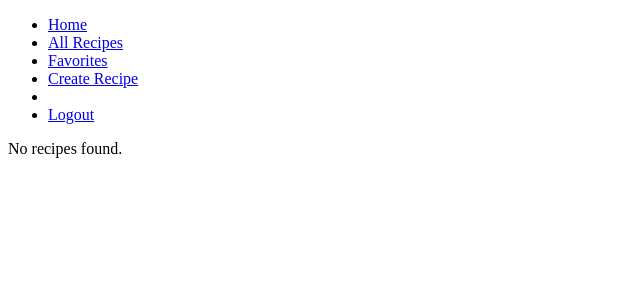
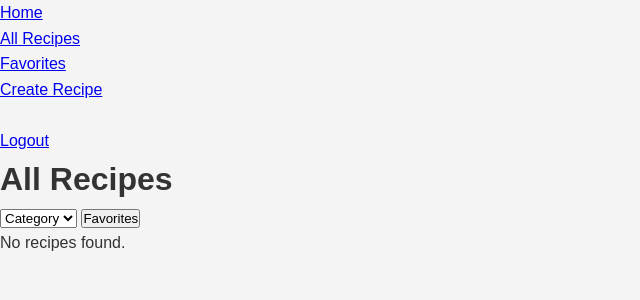
Before and after one commit to TravisNeto/recipe-manager-app, a Django app: page /recipes/ in a window 1280 px wide. Shown: the top 300 px of the page, without its empty margins (0-640 px from the left). Run offline with Django 5.2, Linux system fonts and the light colour scheme; the visitor is signed in with stand-in values (Sample User, id 1); data that the repository does not hold is empty.

Commit message:
Reformatted Recipe List

```diff
--- a/main_app/static/css/recipe-list.css
+++ b/main_app/static/css/recipe-list.css
@@ -0,0 +1,12 @@
+* {
+    margin: 0;
+    padding: 0;
+    box-sizing: border-box;
+}
+
+body {
+    font-family: Arial, sans-serif;
+    line-height: 1.6;
+    background-color: #f4f4f4;
+    color: #333;
+}
--- a/main_app/templates/recipes/recipe_list.html
+++ b/main_app/templates/recipes/recipe_list.html
@@ -6,11 +6,25 @@
 {% endblock %}
 
 {% block content %}
+<div class="container">
+    <h1 class="page-title">All Recipes</h1>
+
+    <div class="filter-section">
+        <select>
+            <option>Category</option>
+            <!-- Add your category options here -->
+        </select>
+        <button>Favorites</button>
+    </div>
+
+    <div class="recipe-grid">
         {% for recipe in recipes %}
-<div>
-  <h2>{{ recipe.title }}</h2>
+        <div class="recipe-card">
+            <div class="recipe-card-content">
+                <h2 class="recipe-card-title">{{ recipe.title }}</h2>
                 <span class="category-badge">{{ recipe.get_category_display }}</span>
                 <p><small>{{ recipe.description }}</small></p>
+            </div>
             <div class="recipe-actions">
                 <a href="{% url 'recipe-detail' recipe.id %}" class="btn view">View Recipe</a>
                 <form method="POST" action="{% url 'favorite-create' recipe.id %}" style="display: inline;">
@@ -18,8 +32,13 @@
                     <button type="submit" class="btn favorite">Add to Favorites</button>
                 </form>
             </div>
+            <div class="favorite-icon">♥</div>
         </div>
         {% empty %}
+        <div class="empty-state">
             <p>No recipes found.</p>
+        </div>
         {% endfor %}
+    </div>
+</div>
 {% endblock %}
```
Also changed, not shown: main_app/urls.py (line endings or trailing spaces). Lines whose indentation alone changed are shown as unchanged.
